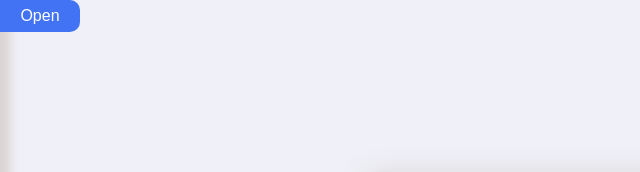
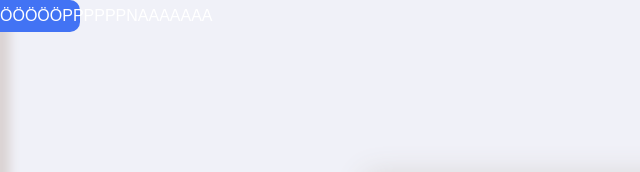
Before and after one commit to musicollins/quiz-app, a plain HTML site: page index.html in a window 1280 px wide. Shown: the top 172 px of the page, 0-640 px from the left. Drawn offline with Linux system fonts and the light colour scheme.

```diff
--- a/index.html
+++ b/index.html
@@ -10,7 +10,7 @@
 <body>
 
     <div class="left-panel">
-        <button class="interact-btn">Open</button>
+        <button class="interact-btn">ÖÖÖÖÖPPPPPPNAAAAAAA</button>
         <div class="all-entries"></div>
     </div>
     <div class="main_container">
```
